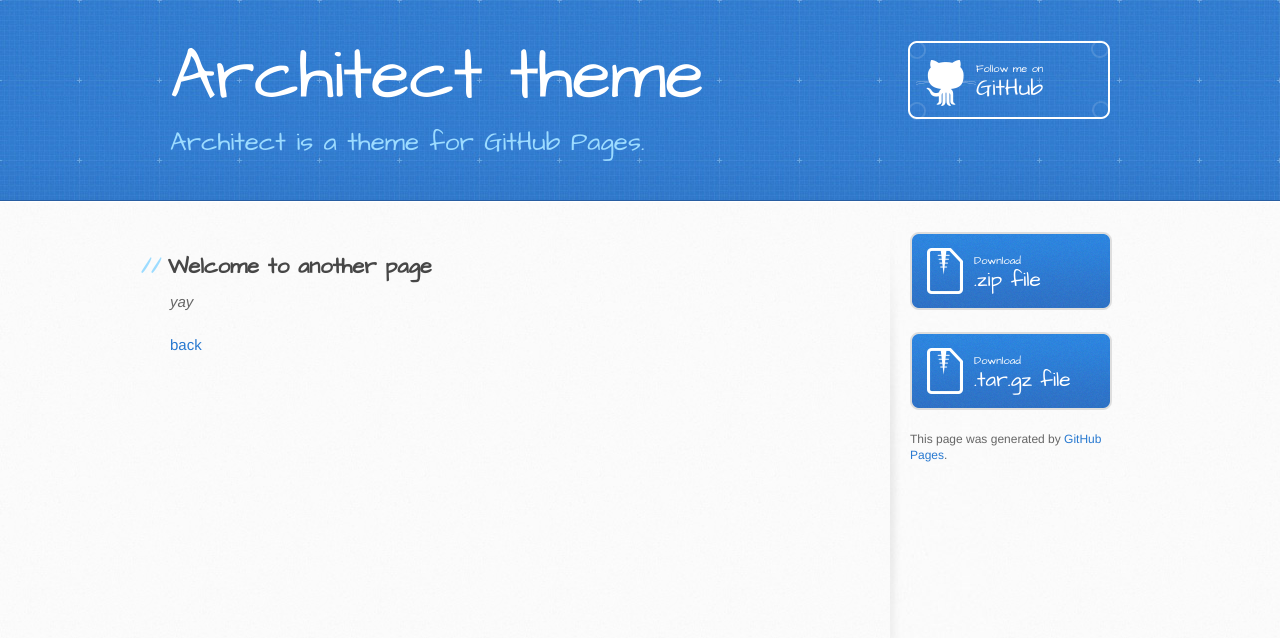
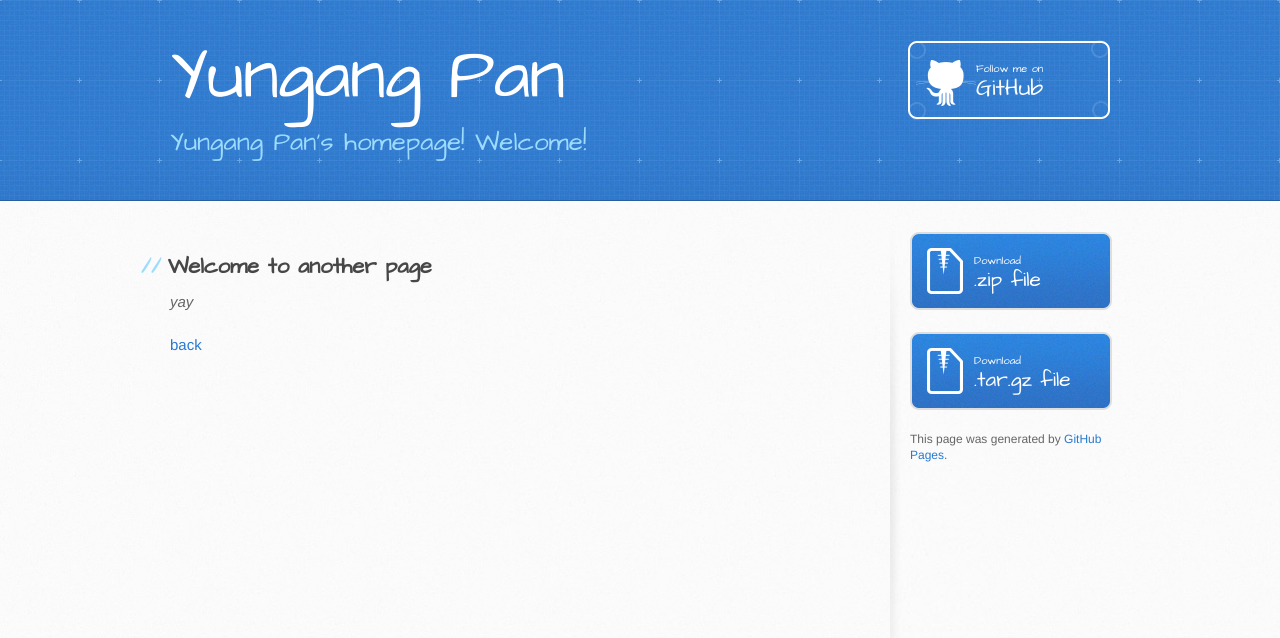
Before and after one commit to dlzrmr99/dlzrmr99.github.io, a Jekyll site: the page built from another-page.md, in a window 1280 px wide. Shown: the top 638 px of the page. Built offline with Jekyll 4.4.1, drawn with Linux system fonts in a browser that asks for light colours; our own code applies the rules of GitHub Pages for plain Markdown files.

Commit message:
Update _config.yml

```diff
--- a/_config.yml
+++ b/_config.yml
@@ -1,5 +1,5 @@
-title: Architect theme
-description: Architect is a theme for GitHub Pages.
+title: Yungang Pan
+description: Yungang Pan's homepage! Welcome!
 show_downloads: true
 google_analytics:
 theme: jekyll-theme-architect
```
